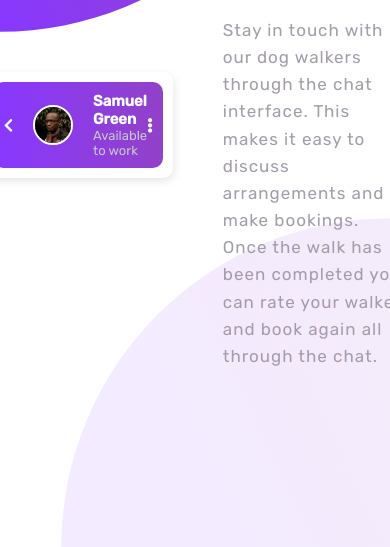
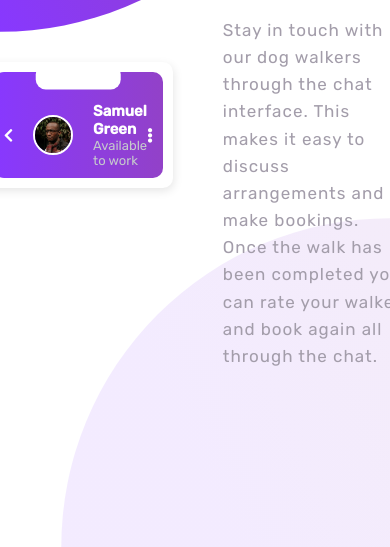
Before and after one commit to freetart/FEM-chat-app-css-illustration, a website: page index.html in a window 390 px wide. Shown: the part 297-844 px from the top of the page. Drawn offline with Linux system fonts and the light colour scheme.

Commit message:
created phone speaker

```diff
--- a/css/styles.css
+++ b/css/styles.css
@@ -203,6 +203,10 @@ phone
     border-radius: var(--main-radius);
 }
 
+.phone__content {
+    position: relative;
+}
+
 .phone__header {
     display: flex;
     align-items: center;
@@ -214,7 +218,18 @@ phone
     );
     border-radius: var(--main-radius);
     color: var(--white);
-    padding: 1rem;
+    padding: 3rem 1rem 1rem 1rem;
+}
+
+.phone__speaker {
+    background-color: var(--white);
+    border-radius: var(--main-radius);
+    height: 2.5rem;
+    width: 50%;
+    position: absolute;
+    top: 5%;
+    left: 50%;
+    transform: translate(-50%, -50%);
 }
 
 .phone__contact {
```
